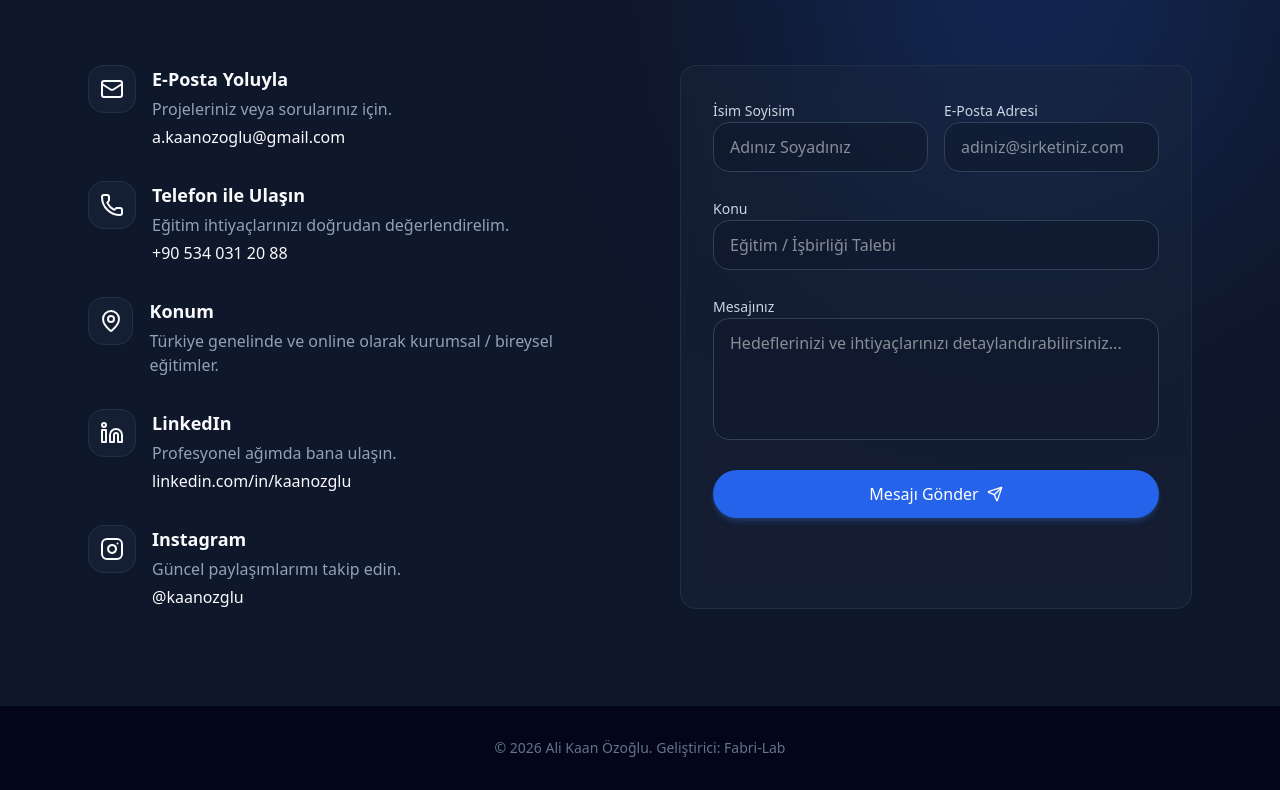
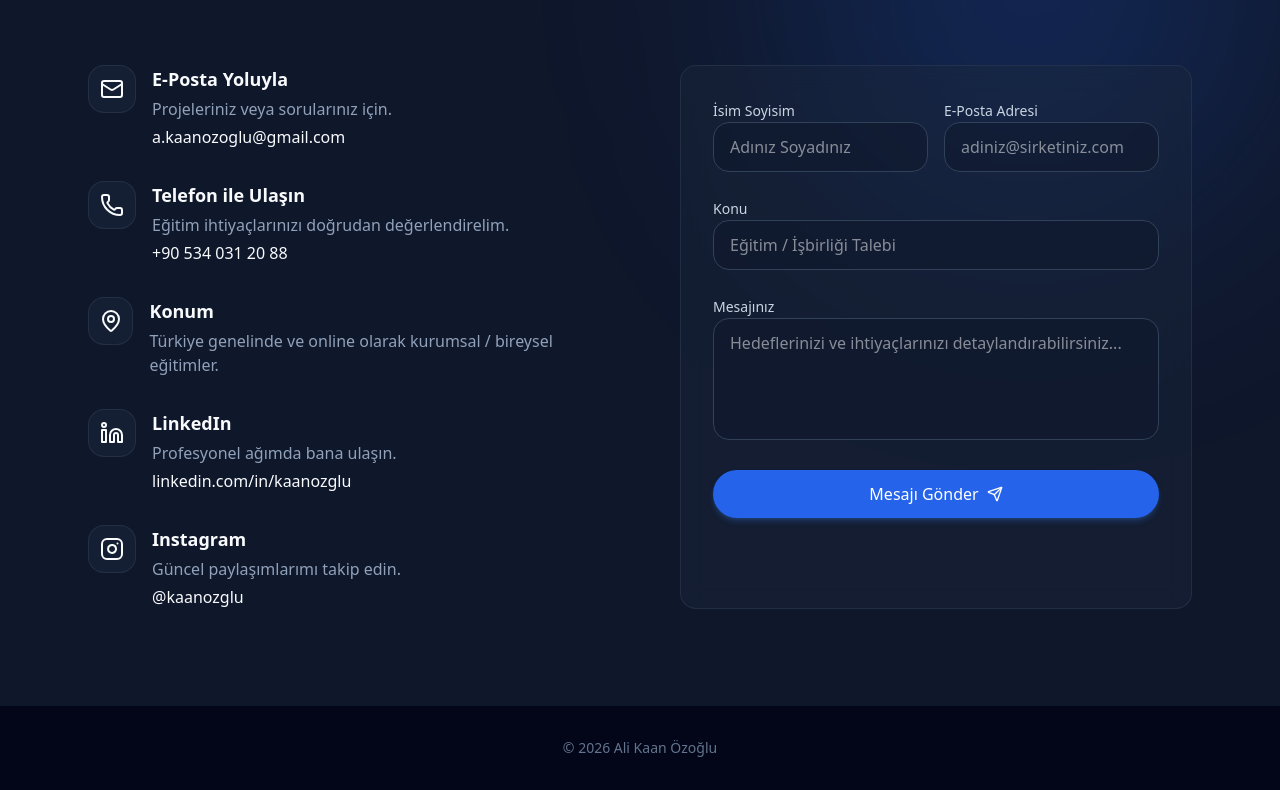
Before and after one commit to akaanozoglu/website, a Next.js app: page / in a window 1280 px wide. Shown: the part 4089-4879 px from the top of the page. Built offline with nearby package versions, Linux system fonts and the light colour scheme.

Commit message:
fix: Remove developer credit from footer

```diff
--- a/src/app/egitimler/[slug]/TrainingClient.tsx
+++ b/src/app/egitimler/[slug]/TrainingClient.tsx
@@ -142,7 +142,7 @@ export function TrainingClient({ service }: { service: ServiceType }) {
 
             <footer className="py-8 bg-slate-950 text-center border-t border-slate-800">
                 <p className="text-slate-500 text-sm">
-                    &copy; {new Date().getFullYear()} Ali Kaan Özoğlu. Geliştirici: Fabri-Lab
+                    &copy; {new Date().getFullYear()} Ali Kaan Özoğlu
                 </p>
             </footer>
         </main>
--- a/src/app/page.tsx
+++ b/src/app/page.tsx
@@ -17,7 +17,7 @@ export default function Home() {
 
       {/* Footer (Simplified inside Contact, but we add a bottom bar) */}
       <footer className="bg-slate-950 text-slate-500 py-8 border-t border-slate-900 text-center text-sm">
-        <p>© {new Date().getFullYear()} Ali Kaan Özoğlu. Geliştirici: Fabri-Lab</p>
+        <p>&copy; {new Date().getFullYear()} Ali Kaan Özoğlu</p>
       </footer>
     </main>
   );
```
